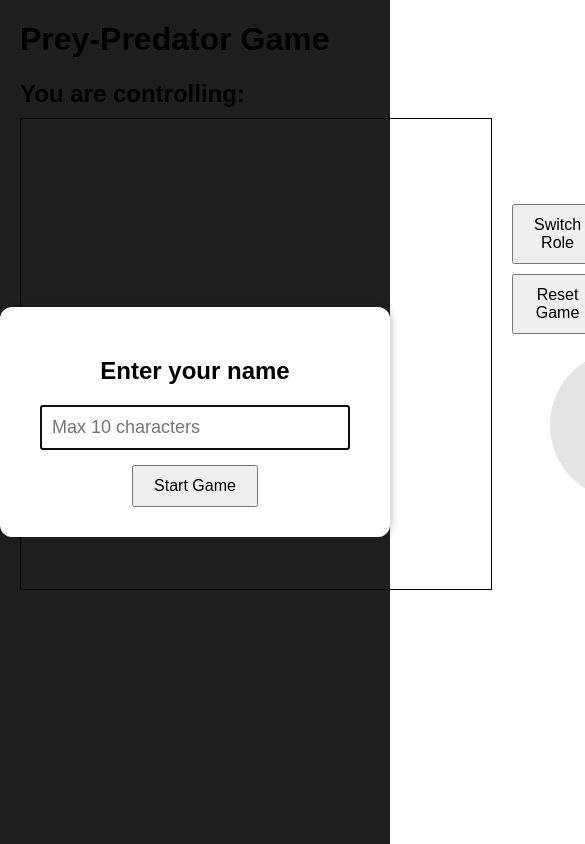
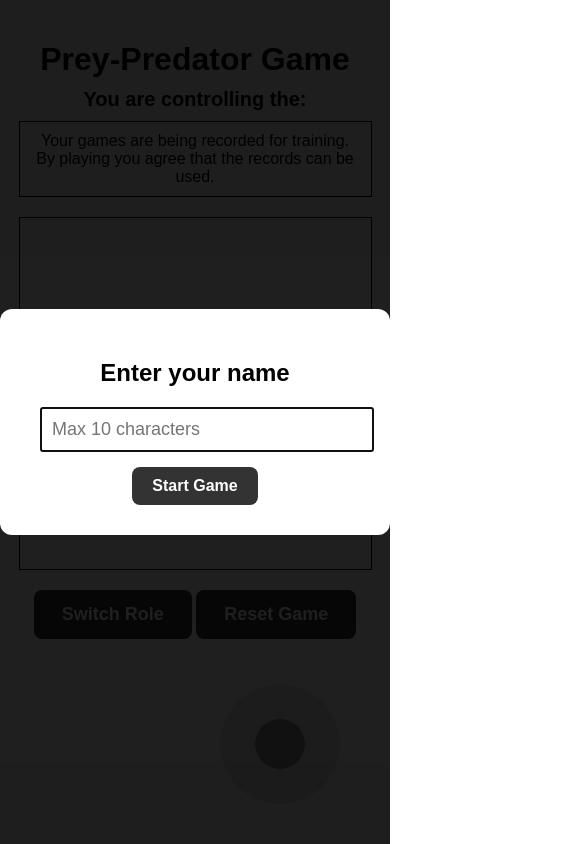
Before and after one commit to amavrits/hunting-frontend, a website: page docs/index.html in a window 390 px wide. Shown: the top 844 px of the page, 585 px wide, since content can reach past the window. Drawn offline with Linux system fonts and the light colour scheme.

Commit message:
Restructure game screen

```diff
--- a/docs/index.html
+++ b/docs/index.html
@@ -3,14 +3,83 @@
 <head>
   <meta charset="UTF-8" />
   <meta name="viewport" content="width=device-width, initial-scale=1.0" />
-  <title>Prey-Predator Game with Input Toggle</title>
+  <title>Prey-Predator Game</title>
   <style>
     body {
       font-family: Arial, sans-serif;
-      margin: 20px;
-      position: relative;
+      margin: 0;
+      padding: 20px;
+      text-align: center;
     }
-    /* Toast container for dynamic messages */
+
+    h1 {
+      margin-bottom: 10px;
+    }
+
+    #centerWrapper {
+      display: flex;
+      justify-content: center;
+      align-items: flex-start;
+      flex-wrap: wrap;
+      gap: 20px;
+    }
+
+    #gameContainer {
+      display: flex;
+      justify-content: center;
+      align-items: flex-start;
+      gap: 20px;
+      flex-wrap: nowrap;
+    }
+
+    #gameCanvas {
+      width: 470px;
+      height: 470px;
+      border: 1px solid black;
+    }
+
+    #controls {
+      display: flex;
+      flex-direction: column;
+      gap: 10px;
+      align-items: center;
+    }
+
+    button {
+      padding: 14px 28px;
+      font-size: 18px;
+      font-weight: bold;
+      border: none;
+      background-color: #333;
+      color: white;
+      border-radius: 8px;
+      cursor: pointer;
+      transition: background-color 0.2s ease;
+    }
+
+    button:hover {
+      background-color: #555;
+    }
+
+    #messageBox {
+      border: 1px solid #000;
+      padding: 10px;
+      font-size: 16px;
+      max-width: 400px;
+      text-align: center;
+    }
+
+    #status, #timer {
+      font-size: 16px;
+      margin-top: 10px;
+    }
+
+    #roleDisplay {
+      font-size: 20px;
+      font-weight: bold;
+      margin: 10px 0;
+    }
+
     #toastContainer {
       position: fixed;
       top: 20px;
@@ -19,6 +88,7 @@
       z-index: 1000;
       pointer-events: none;
     }
+
     .toast {
       background-color: rgba(0, 0, 0, 0.8);
       color: #fff;
@@ -26,110 +96,35 @@
       margin-bottom: 10px;
       border-radius: 5px;
       font-size: 16px;
-      opacity: 0;
       animation: fadeInOut 3s forwards;
     }
+
     @keyframes fadeInOut {
       0% { opacity: 0; transform: translateY(-20px); }
       10% { opacity: 1; transform: translateY(0); }
       90% { opacity: 1; transform: translateY(0); }
       100% { opacity: 0; transform: translateY(-20px); }
     }
-    /* Role display styling */
-    #roleDisplay {
-      font-size: 24px;
-      font-weight: bold;
-      margin-bottom: 10px;
-      color: black;
-    }
-    #roleText {
-      font-weight: bold;
-    }
-    #timer {
-      font-size: 20px;
-      margin-left: 130px;
-      margin-top: 10px;
-      margin-bottom: 5px;
-      color: black;
-    }
-    /* Container for game plot and controls */
-    #gameContainer {
-      display: flex;
-      align-items: flex-start;
-      gap: 20px;
-      flex-shrink: 0;
-    }
-    #gameCanvas {
-      width: 470px;
-      height: 470px;
-      object-fit: contain;
-      border: 1px solid #000;
-    }
-    /* Controls container */
-    #controls {
-      display: flex;
-      flex-direction: column;
-      gap: 10px;
-    }
-    /* Row for buttons, message, and input toggle */
-    #buttonMessageRow {
-      display: flex;
-      flex-direction: row;
-      align-items: center;
-      gap: 20px;
-    }
-    /* Container for buttons */
-    #buttonsContainer {
-      display: flex;
-      flex-direction: column;
-      gap: 10px;
-    }
-    /* Textbox styling */
-    #messageBox {
-      border: 1px solid #000;
-      padding: 10px;
-      font-size: 16px;
-      min-width: 50px;
-      max-width: 400px;
-      text-align: center;
-      margin-left: 100px;
-      margin-top: 10px;
-      word-break:break-all;
-    }
-    /* Input toggle container styling */
-    #inputToggle {
-      margin-top: 10px;
-      font-size: 16px;
-      display: none;
-    }
-    button {
-      padding: 10px 20px;
-      font-size: 16px;
-      cursor: pointer;
-    }
-    #status {
-      margin-top: 10px;
-      font-size: 14px;
-      color: #333;
-    }
-    /* Virtual Joystick styling */
+
     #joystickContainer {
       position: fixed;
-      top: 350px;
-      left: 550px;
+      bottom: 200px;
+      right: 300px;
+      transform: none;
       width: 150px;
       height: 150px;
       background: rgba(0, 0, 0, 0.1);
       border-radius: 50%;
       touch-action: none;
       z-index: 900;
-      display: none; /* Hidden by default; shown when joystick is selected */
     }
+
     #joystickBase {
       width: 100%;
       height: 100%;
       position: relative;
     }
+
     #joystickKnob {
       position: absolute;
       width: 50px;
@@ -141,24 +136,22 @@
       transform: translate(-50%, -50%);
       touch-action: none;
     }
+
     #nameModal {
       position: fixed;
-      top: 0;
-      left: 0;
-      width: 100vw;
-      height: 100vh;
-      background-color: rgba(0,0,0,0.7);
+      top: 0; left: 0;
+      width: 100vw; height: 100vh;
+      background-color: rgba(0, 0, 0, 0.7);
       display: flex;
       align-items: center;
       justify-content: center;
-      z-index: 9999; /* show above countdown screen */
+      z-index: 9999;
     }
 
     #nameModalContent {
       background-color: #fff;
       padding: 30px 40px;
       border-radius: 12px;
-      box-shadow: 0 0 10px rgba(0,0,0,0.3);
       text-align: center;
     }
 
@@ -167,7 +160,6 @@
       font-size: 18px;
       width: 100%;
       margin-bottom: 15px;
-      box-sizing: border-box;
     }
 
     #submitNameBtn {
@@ -175,82 +167,109 @@
       font-size: 16px;
       cursor: pointer;
     }
+
+    #countdownOverlay {
+      display: none;
+      position: fixed;
+      top: 0; left: 0;
+      width: 100vw; height: 100vh;
+      background-color: rgba(0, 0, 0, 0.6);
+      color: white;
+      font-size: 80px;
+      font-weight: bold;
+      display: flex;
+      align-items: center;
+      justify-content: center;
+      z-index: 1500;
+      pointer-events: none;
+    }
+
+    @media (max-width: 768px) {
+      #gameContainer {
+        flex-direction: column;
+        align-items: center;
+      }
+
+      #gameCanvas {
+        width: 90vw;
+        height: 90vw;
+      }
+
+      #joystickContainer {
+        width: 120px;
+        height: 120px;
+        right: 50px;
+        bottom: 40px;
+      }
+
+      #joystickContainer {
+        width: 120px;
+        height: 120px;
+        right: 50px;
+        bottom: 40px;
+      }
+
+      #messageBox {
+        max-width: 90vw;
+        text-align: center;
+      }
+    }
   </style>
 </head>
+
 <body>
   <h1>Prey-Predator Game</h1>
-  <!-- Toast container -->
+
   <div id="toastContainer"></div>
-  <!-- Role display -->
+
   <div id="roleDisplay">
-  You are controlling: <span id="roleText"></span>
-  <br><span id="playerNameDisplay"></span>
+    You are controlling the: <span id="roleText"></span><br />
+    <span id="playerNameDisplay"></span>
   </div>
-  <!-- Input toggle for selecting input method -->
-  <div id="inputToggle">
-    Input method:
-    <label>
-      <input type="radio" name="inputMethod" value="keyboard" checked> Keyboard
-    </label>
-    <label>
-      <input type="radio" name="inputMethod" value="joystick"> Joystick
-    </label>
-  </div>
-  <!-- Timer box -->
+
   <div id="timer"></div>
-  <div id="gameContainer">
-    <canvas id="gameCanvas" width="500" height="500" style="border: 1px solid black;"></canvas>
-    <div id="controls">
-      <div id="buttonMessageRow">
+
+  <div id="centerWrapper">
+    <div id="gameContainer">
+      <div id="messageBox">
+        Your games are being recorded for training.<br />
+        By playing you agree that the records can be used.
+      </div>
+
+      <canvas id="gameCanvas" width="500" height="500"></canvas>
+
+      <div id="controls">
         <div id="buttonsContainer">
           <button id="switchRoleBtn">Switch Role</button>
           <button id="resetBtn">Reset Game</button>
         </div>
-        <div id="messageBox">
-          Your games are being recorded for training.<br>
-          By playing you agree that the records can be used.
-        </div>
+        <div id="status"></div>
       </div>
-      <div id="status"></div>
     </div>
   </div>
 
-  <!-- Virtual Joystick -->
+  <!-- Joystick -->
   <div id="joystickContainer">
     <div id="joystickBase">
       <div id="joystickKnob"></div>
     </div>
   </div>
 
-  <!-- Name Modal -->
+  <!-- Name modal -->
   <div id="nameModal" style="display: none;">
     <div id="nameModalContent">
       <h2>Enter your name</h2>
-      <input type="text" id="nameInput" maxlength="10" placeholder="Max 10 characters">
+      <input type="text" id="nameInput" maxlength="10" placeholder="Max 10 characters" />
       <button id="submitNameBtn">Start Game</button>
     </div>
   </div>
 
-  <script src="src/config.js"></script>
-  <script src="src/main.js" defer></script>
-
-  <div id="countdownOverlay" style="
-    display: none;
-    position: fixed;
-    top: 0; left: 0;
-    width: 100vw;
-    height: 100vh;
-    background-color: rgba(0,0,0,0.6);
-    color: white;
-    font-size: 80px;
-    font-weight: bold;
-    display: flex;
-    align-items: center;
-    justify-content: center;
-    z-index: 1500;
-    pointer-events: none;">
+  <!-- Countdown -->
+  <div id="countdownOverlay">
     <span id="countdownText">3</span>
   </div>
 
+  <script src="src/config.js"></script>
+  <script src="src/main.js" defer></script>
 </body>
 </html>
--- a/docs/src/main.js
+++ b/docs/src/main.js
@@ -156,7 +156,8 @@ async function resetGame() {
 
     renderCanvas(currentState);
     updateTimer(currentState[0]);
-    updateStatus("Game reset. Press any arrow or use the joystick to start!");
+    // updateStatus("Game reset. Press any arrow or use the joystick to start!");
+    updateStatus("Move the joystick to start the game!");
     showToast("Game reset!");
 
     joystickKnob.style.left = "50%";
@@ -177,9 +178,7 @@ async function resetGame() {
   if (joystickStartRequested && !gameActive) {
     joystickStartRequested = false;
     inputMethod = "joystick";
-    document.querySelector('input[value="joystick"]').checked = true;
     updateInputMethod();
-
     gameStartTime = performance.now();
     updateStatus("Game started!");
     showToast("Game started!");
@@ -409,22 +408,20 @@ const joystickCenter = { x: joystickContainer.offsetWidth / 2, y: joystickContai
 let joystickActive = false;
 
 function updateJoystickKnob(e) {
-  // Get the container's bounding rectangle.
   const rect = joystickContainer.getBoundingClientRect();
-  // Calculate the center of the container.
-  const centerX = rect.width / 2;
-  const centerY = rect.height / 2;
-  // Calculate the pointer's position relative to the container.
+
+  // Calculate pointer position relative to the container
   const posX = e.clientX - rect.left;
   const posY = e.clientY - rect.top;
 
-  // Compute the displacement from the center.
+  const centerX = rect.width / 2;
+  const centerY = rect.height / 2;
+
   let offsetX = posX - centerX;
-  // Invert vertical: subtract pointer's y from center.
-  let offsetY = centerY - posY;
+  let offsetY = posY - centerY;
 
-  // Limit the knob movement to within the container's radius.
-  const maxRadius = centerX; // Assuming the container is a circle.
+  // Limit knob movement to stay inside the container
+  const maxRadius = centerX; // assume circle
   let distance = Math.sqrt(offsetX * offsetX + offsetY * offsetY);
   if (distance > maxRadius) {
     const ratio = maxRadius / distance;
@@ -432,22 +429,20 @@ function updateJoystickKnob(e) {
     offsetY *= ratio;
   }
 
-  // Update knob position.
-  // For horizontal, we add the offset to center.
-  joystickKnob.style.left = (centerX + offsetX) + "px";
-  // For vertical, because we inverted the offset, we subtract it from center.
-  joystickKnob.style.top = (centerY - offsetY) + "px";
+  // Move the knob within the container
+  joystickKnob.style.left = `${centerX + offsetX}px`;
+  joystickKnob.style.top = `${centerY + offsetY}px`;
 
-  // Compute the angle (in radians) from the center using the adjusted offsets.
-  let angle = Math.atan2(offsetY, offsetX);
-  currentAction = angle;
+  // Update currentAction (invert Y to match game)
+  currentAction = Math.atan2(-offsetY, offsetX);
 }
+
 // Set up pointer events on the joystick container.
 joystickContainer.addEventListener("pointerdown", (e) => {
+  joystickActive = true;
   joystickContainer.setPointerCapture(e.pointerId);
-  joystickActive = true;
   updateJoystickKnob(e);
-  if (!gameActive) {
+  if (!gameActive && !isResetting) {
     joystickStartRequested = true;
   }
 });
```
